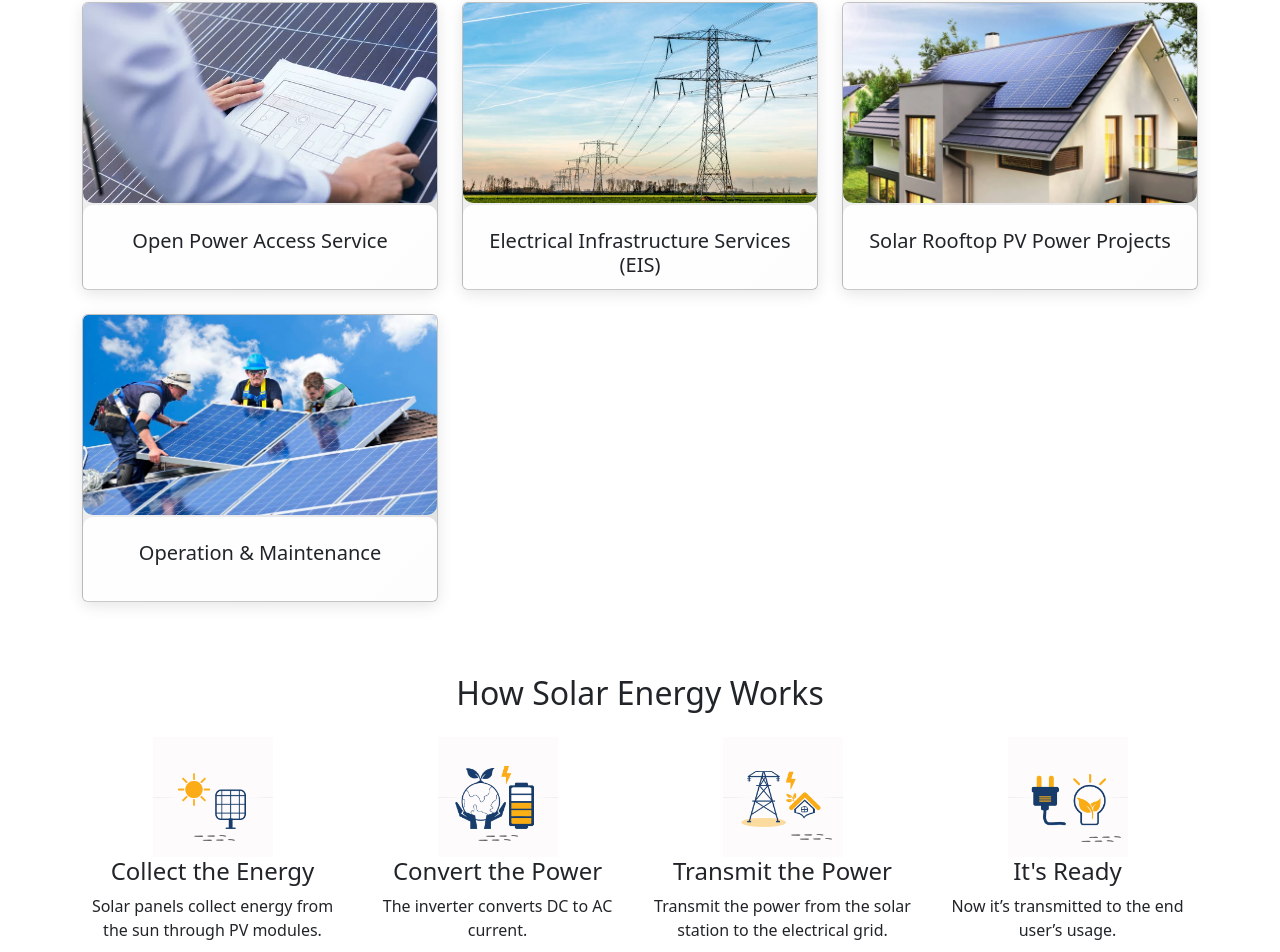
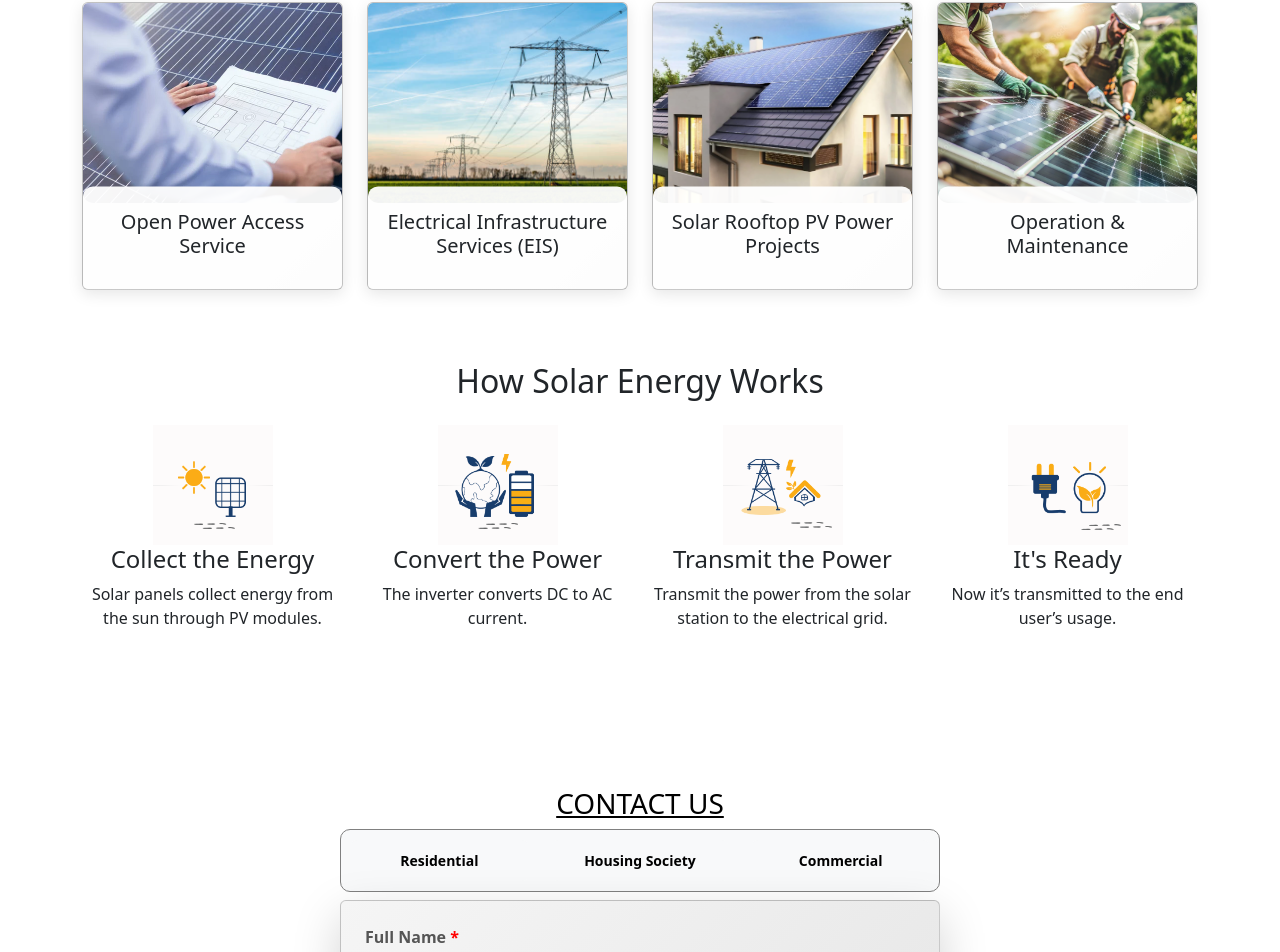
Before and after one commit to Pradyumnasutar/Netlify_Testing_VIVI_Renewables, a React (Create React App) app in the folder VIVIrenewables_Netlify_Setup/: page / in a window 1280 px wide. Shown: the part 876-1828 px from the top of the page. Built offline with nearby package versions, Linux system fonts and the light colour scheme.

Commit message:
changes cards

```diff
--- a/VIVIrenewables_Netlify_Setup/src/pages/HomePage.js
+++ b/VIVIrenewables_Netlify_Setup/src/pages/HomePage.js
@@ -71,8 +71,9 @@ const HomePage = () => {
       <Container className="my-5">
         <h2 className="text-center mb-4 ourservicehead">OUR SERVICES</h2>
         <Row>
+
           {/* Solar Installation Card */}
-          <Col md={4} className="mb-4" style={{ height: "18rem" }}>
+          <Col md={3} className="mb-4" style={{ height: "18rem" }}>
             <Card className="text-center h-100 card-hover">
               <Card.Img
                 variant="top"
@@ -80,7 +81,7 @@ const HomePage = () => {
                 alt="Solar Installation"
                 className="card-img-fixed"
               />
-              <Card.Body className="card-body-hover" style={{ height: "74%" }}>
+              <Card.Body className="card-body-hover" style={{ height: "90%" }}>
                 <Card.Title className="card-title mt-2">
                   Open Power Access Service
                 </Card.Title>
@@ -95,7 +96,7 @@ const HomePage = () => {
 
           {/* Cleaning Card */}
 
-          <Col md={4} className="mb-4" style={{ height: "18rem" }}>
+          <Col md={3} className="mb-4" style={{ height: "18rem" }}>
             <Card className="text-center h-100 card-hover">
               <Card.Img
                 variant="top"
@@ -103,7 +104,7 @@ const HomePage = () => {
                 alt="Solar Installation"
                 className="card-img-fixed"
               />
-              <Card.Body className="card-body-hover" style={{ height: "74%" }}>
+              <Card.Body className="card-body-hover" style={{ height: "90%" }}>
                 <Card.Title className="card-title mt-2">
                   Electrical Infrastructure Services (EIS)
                 </Card.Title>
@@ -117,7 +118,7 @@ const HomePage = () => {
           </Col>
           {/* Maintenance & Repair Card */}
 
-          <Col md={4} className="mb-4" style={{ height: "18rem" }}>
+          <Col md={3} className="mb-4" style={{ height: "18rem" }}>
             <Card className="text-center h-100 card-hover">
               <Card.Img
                 variant="top"
@@ -125,7 +126,7 @@ const HomePage = () => {
                 alt="Solar Installation"
                 className="card-img-fixed"
               />
-              <Card.Body className="card-body-hover" style={{ height: "74%" }}>
+              <Card.Body className="card-body-hover" style={{ height: "90%" }}>
                 <Card.Title className="card-title mt-2">
                   Solar Rooftop PV Power Projects
                 </Card.Title>
@@ -138,7 +139,7 @@ const HomePage = () => {
             </Card>
           </Col>
 
-          <Col md={4} className="mb-4" style={{ height: "18rem" }}>
+          <Col md={3} className="mb-4" style={{ height: "18rem" }}>
             <Card className="text-center h-100 card-hover">
               <Card.Img
                 variant="top"
@@ -146,7 +147,7 @@ const HomePage = () => {
                 alt="Solar Installation"
                 className="card-img-fixed"
               />
-              <Card.Body className="card-body-hover" style={{ height: "74%" }}>
+              <Card.Body className="card-body-hover" style={{ height: "90%" }}>
                 <Card.Title className="card-title mt-2">
                   Operation & Maintenance
                 </Card.Title>
--- a/VIVIrenewables_Netlify_Setup/src/pages/ServicePage.js
+++ b/VIVIrenewables_Netlify_Setup/src/pages/ServicePage.js
@@ -87,7 +87,7 @@ const ServicePage = () => {
                 alt="Solar Installation"
                 className="card-img-fixed"
               />
-              <Card.Body className="card-body-hover" style={{ height: "74%" }}>
+              <Card.Body className="card-body-hover" style={{ height: "90%" }}>
                 <Card.Title className="card-title mt-2">
                   Open Power Access Service
                 </Card.Title>
@@ -110,7 +110,7 @@ const ServicePage = () => {
                 alt="Solar Installation"
                 className="card-img-fixed"
               />
-              <Card.Body className="card-body-hover" style={{ height: "74%" }}>
+              <Card.Body className="card-body-hover" style={{ height: "90%" }}>
                 <Card.Title className="card-title mt-2">
                   Electrical Infrastructure Services (EIS)
                 </Card.Title>
@@ -132,7 +132,7 @@ const ServicePage = () => {
                 alt="Solar Installation"
                 className="card-img-fixed"
               />
-              <Card.Body className="card-body-hover" style={{ height: "74%" }}>
+              <Card.Body className="card-body-hover" style={{ height: "90%" }}>
                 <Card.Title className="card-title mt-2">
                   Solar Rooftop PV Power Projects
                 </Card.Title>
@@ -153,7 +153,7 @@ const ServicePage = () => {
                 alt="Solar Installation"
                 className="card-img-fixed"
               />
-              <Card.Body className="card-body-hover" style={{ height: "74%" }}>
+              <Card.Body className="card-body-hover" style={{ height: "90%" }}>
                 <Card.Title className="card-title mt-2">
                   Operation & Maintenance
                 </Card.Title>
```
Also changed, not shown: VIVIrenewables_Netlify_Setup/src/assets/images/solar-panel.jpg (added), VIVIrenewables_Netlify_Setup/src/assets/images/solar-panels.jpg.
